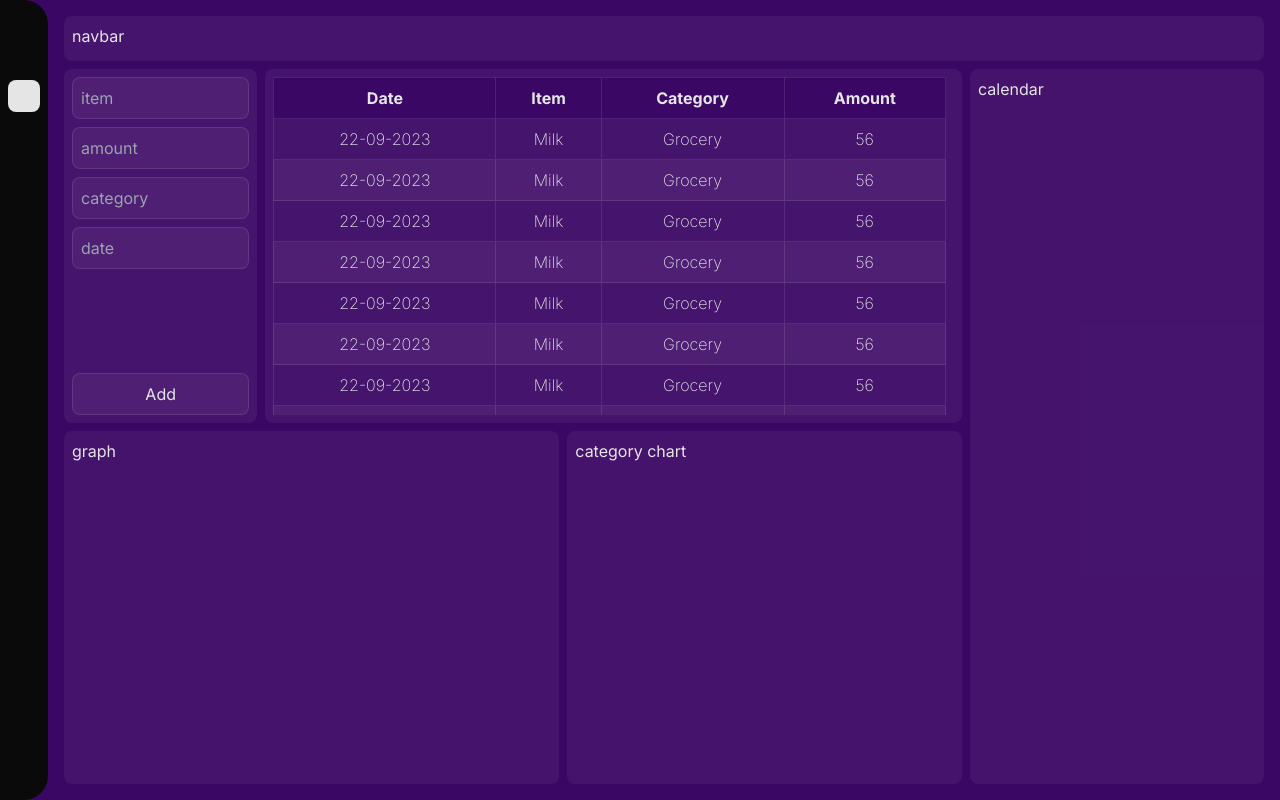
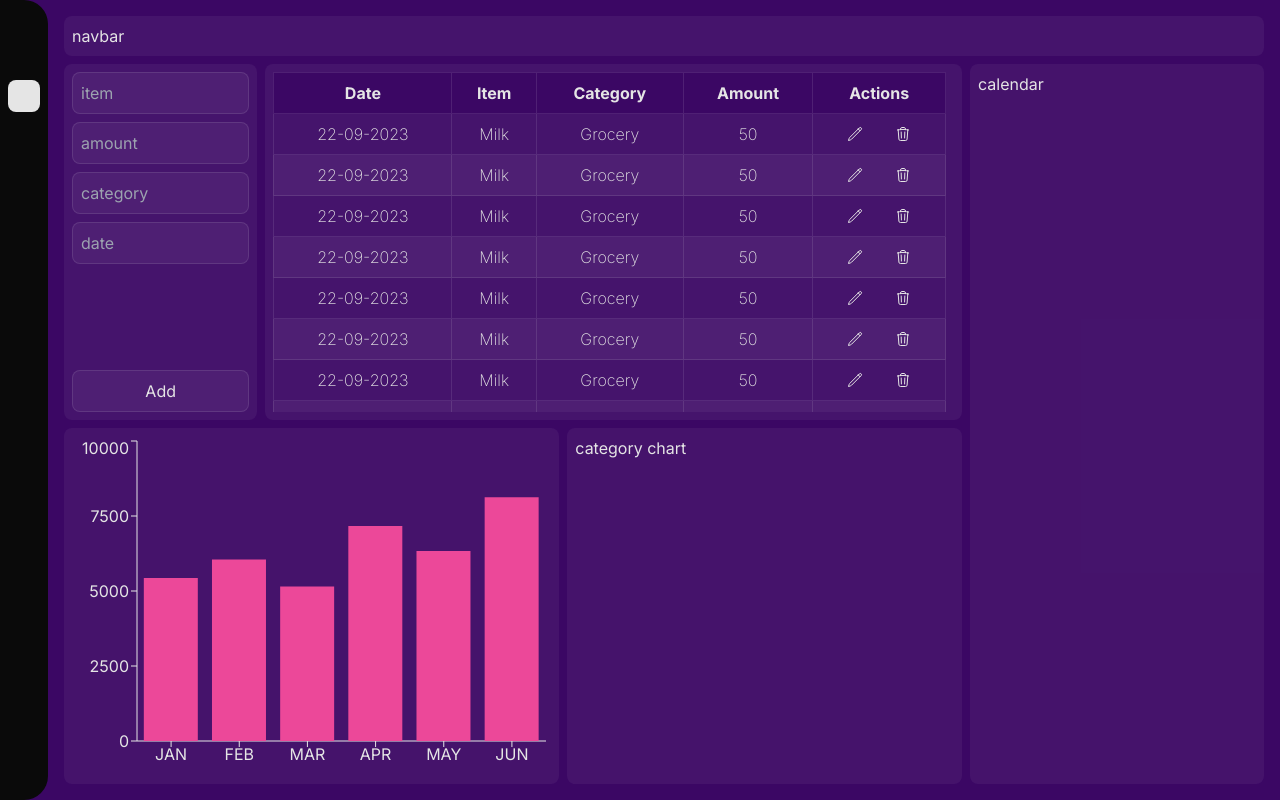
Before and after one commit to amirakbarwicaksono/financial-tracker, a Next.js app in the folder frontend/: page / in a window 1280 px wide. Built offline with nearby package versions, Linux system fonts and the light colour scheme.

Commit message:
added bar chart

```diff
--- /dev/null
+++ b/frontend/app/components/BarGraph.tsx
@@ -0,0 +1,63 @@
+"use client";
+
+import { Bar, BarChart, ResponsiveContainer, Tooltip, XAxis, YAxis } from "recharts";
+
+type DataPoint = {
+    month: string;
+    amount: number;
+};
+
+const CustomTooltip: React.FC<{
+    active?: boolean;
+    payload?: Array<{ payload: DataPoint }>;
+    label?: string;
+}> = ({ active, payload, label }) => {
+    if (active && payload && payload.length) {
+        const data = payload[0].payload;
+        return (
+            <div className="bubble border-thin">
+                <p>{`Month: ${label}`}</p>
+                <p>{`Amount: ${data.amount}`}</p>
+            </div>
+        );
+    }
+
+    return null;
+};
+
+const BarGraph = () => {
+    const data = [
+        { month: "JAN", amount: 5430 },
+        { month: "FEB", amount: 6050 },
+        { month: "MAR", amount: 5150 },
+        { month: "APR", amount: 7165 },
+        { month: "MAY", amount: 6330 },
+        { month: "JUN", amount: 8127 },
+    ];
+    return (
+        <div className="bubble col-span-5 row-span-3">
+            <ResponsiveContainer
+                width="100%"
+                height="100%"
+            >
+                <BarChart data={data}>
+                    <XAxis
+                        dataKey="month"
+                        stroke="currentColor"
+                    />
+                    <YAxis stroke="currentColor" />
+                    <Tooltip
+                        cursor={false}
+                        content={<CustomTooltip />}
+                    />
+                    <Bar
+                        dataKey="amount"
+                        fill="#ec4899"
+                    />
+                </BarChart>
+            </ResponsiveContainer>
+        </div>
+    );
+};
+
+export default BarGraph;
--- a/frontend/app/components/Button.tsx
+++ b/frontend/app/components/Button.tsx
@@ -1,5 +1,5 @@
 const Button = ({ name }: { name: string }) => {
-    return <button className="bubble border-thin w-full capitalize hover:bg-opacity-20 active:bg-opacity-10">{name}</button>;
+    return <button className="bubble border-thin w-full min-w-[100px] capitalize hover:bg-opacity-20 active:bg-opacity-10">{name}</button>;
 };
 
 export default Button;
--- a/frontend/app/components/Graph.tsx
+++ /dev/null
@@ -1,5 +0,0 @@
-const Graph = () => {
-    return <div className="bubble col-span-5 row-span-3">graph</div>;
-};
-
-export default Graph;
--- a/frontend/app/components/Input.tsx
+++ b/frontend/app/components/Input.tsx
@@ -3,7 +3,7 @@ const Input = ({ placeholder }: { placeholder?: string }) => {
         <input
             type="text"
             placeholder={placeholder}
-            className="w-full mb-2 bubble outline-none border-thin"
+            className="w-full mb-2 bubble outline-none border-thin min-w-[100px]"
         />
     );
 };
--- a/frontend/app/components/CategoryPieChart.tsx
+++ b/frontend/app/components/PieGraph.tsx
@@ -1,5 +1,5 @@
-const CategoryPieChart = () => {
+const PieGraph = () => {
     return <div className="bubble col-span-4 row-span-3">category chart</div>;
 };
 
-export default CategoryPieChart;
+export default PieGraph;
--- a/frontend/app/components/TransactionForm.tsx
+++ b/frontend/app/components/TransactionForm.tsx
@@ -3,7 +3,7 @@ import Input from "./Input";
 
 const TransactionForm = () => {
     return (
-        <div className="bubble col-span-2 row-span-3">
+        <div className="bubble col-span-2 row-span-3 overflow-auto">
             <form
                 action=""
                 className="flex flex-col h-full"
--- a/frontend/app/components/Transactions.tsx
+++ b/frontend/app/components/Transactions.tsx
@@ -1,4 +1,17 @@
 const Transactions = () => {
+    const data = [
+        { id: 0, date: "22-09-2023", item: "milk", category: "grocery", amount: 50 },
+        { id: 1, date: "22-09-2023", item: "milk", category: "grocery", amount: 50 },
+        { id: 2, date: "22-09-2023", item: "milk", category: "grocery", amount: 50 },
+        { id: 3, date: "22-09-2023", item: "milk", category: "grocery", amount: 50 },
+        { id: 4, date: "22-09-2023", item: "milk", category: "grocery", amount: 50 },
+        { id: 5, date: "22-09-2023", item: "milk", category: "grocery", amount: 50 },
+        { id: 6, date: "22-09-2023", item: "milk", category: "grocery", amount: 50 },
+        { id: 7, date: "22-09-2023", item: "milk", category: "grocery", amount: 50 },
+        { id: 8, date: "22-09-2023", item: "milk", category: "grocery", amount: 50 },
+        { id: 9, date: "22-09-2023", item: "milk", category: "grocery", amount: 50 },
+        { id: 10, date: "22-09-2023", item: "milk", category: "grocery", amount: 50 },
+    ];
     return (
         <div className="bubble col-span-7 row-span-3 overflow-hidden">
             <div className="overflow-auto pr-2 max-h-full">
@@ -9,58 +22,56 @@ const Transactions = () => {
                             <th>item</th>
                             <th>category</th>
                             <th>amount</th>
+                            <th>actions</th>
                         </tr>
                     </thead>
 
                     <tbody>
-                        <tr>
-                            <td>22-09-2023</td>
-                            <td>milk</td>
-                            <td>grocery</td>
-                            <td>56</td>
-                        </tr>
-                        <tr>
-                            <td>22-09-2023</td>
-                            <td>milk</td>
-                            <td>grocery</td>
-                            <td>56</td>
-                        </tr>
-                        <tr>
-                            <td>22-09-2023</td>
-                            <td>milk</td>
-                            <td>grocery</td>
-                            <td>56</td>
-                        </tr>
-                        <tr>
-                            <td>22-09-2023</td>
-                            <td>milk</td>
-                            <td>grocery</td>
-                            <td>56</td>
-                        </tr>
-                        <tr>
-                            <td>22-09-2023</td>
-                            <td>milk</td>
-                            <td>grocery</td>
-                            <td>56</td>
-                        </tr>
-                        <tr>
-                            <td>22-09-2023</td>
-                            <td>milk</td>
-                            <td>grocery</td>
-                            <td>56</td>
-                        </tr>
-                        <tr>
-                            <td>22-09-2023</td>
-                            <td>milk</td>
-                            <td>grocery</td>
-                            <td>56</td>
-                        </tr>
-                        <tr>
-                            <td>22-09-2023</td>
-                            <td>milk</td>
-                            <td>grocery</td>
-                            <td>56</td>
-                        </tr>
+                        {data.map((d) => (
+                            <tr key={d.id}>
+                                <td>{d.date}</td>
+                                <td>{d.item}</td>
+                                <td>{d.category}</td>
+                                <td>{d.amount}</td>
+                                <td>
+                                    <div className="flex justify-center gap-8">
+                                        <button>
+                                            <svg
+                                                xmlns="http://www.w3.org/2000/svg"
+                                                fill="none"
+                                                viewBox="0 0 24 24"
+                                                strokeWidth={1.5}
+                                                stroke="currentColor"
+                                                className="w-4 h-4"
+                                            >
+                                                <path
+                                                    strokeLinecap="round"
+                                                    strokeLinejoin="round"
+                                                    d="M16.862 4.487l1.687-1.688a1.875 1.875 0 112.652 2.652L6.832 19.82a4.5 4.5 0 01-1.897 1.13l-2.685.8.8-2.685a4.5 4.5 0 011.13-1.897L16.863 4.487zm0 0L19.5 7.125"
+                                                />
+                                            </svg>
+                                        </button>
+
+                                        <button>
+                                            <svg
+                                                xmlns="http://www.w3.org/2000/svg"
+                                                fill="none"
+                                                viewBox="0 0 24 24"
+                                                strokeWidth={1.5}
+                                                stroke="currentColor"
+                                                className="w-4 h-4"
+                                            >
+                                                <path
+                                                    strokeLinecap="round"
+                                                    strokeLinejoin="round"
+                                                    d="M14.74 9l-.346 9m-4.788 0L9.26 9m9.968-3.21c.342.052.682.107 1.022.166m-1.022-.165L18.16 19.673a2.25 2.25 0 01-2.244 2.077H8.084a2.25 2.25 0 01-2.244-2.077L4.772 5.79m14.456 0a48.108 48.108 0 00-3.478-.397m-12 .562c.34-.059.68-.114 1.022-.165m0 0a48.11 48.11 0 013.478-.397m7.5 0v-.916c0-1.18-.91-2.164-2.09-2.201a51.964 51.964 0 00-3.32 0c-1.18.037-2.09 1.022-2.09 2.201v.916m7.5 0a48.667 48.667 0 00-7.5 0"
+                                                />
+                                            </svg>
+                                        </button>
+                                    </div>
+                                </td>
+                            </tr>
+                        ))}
                     </tbody>
                 </table>
             </div>
--- a/frontend/app/globals.css
+++ b/frontend/app/globals.css
@@ -11,7 +11,7 @@
 }
 
 body {
-    @apply bg-purple-950 text-white overflow-x-hidden;
+    @apply bg-purple-950  overflow-x-hidden;
 }
 
 .border-thin {
@@ -36,6 +36,10 @@ td:first-child {
     @apply border-l;
 }
 
+td button {
+    @apply hover:scale-125 transition;
+}
+
 tbody tr {
     @apply even:bg-white even:bg-opacity-5 font-extralight;
 }
--- a/frontend/app/page.tsx
+++ b/frontend/app/page.tsx
@@ -1,7 +1,7 @@
+import BarGraph from "./components/BarGraph";
 import Calendar from "./components/Calendar";
-import CategoryPieChart from "./components/CategoryPieChart";
-import Graph from "./components/Graph";
 import Navbar from "./components/Navbar";
+import PieGraph from "./components/PieGraph";
 import Sidebar from "./components/Sidebar";
 import TransactionForm from "./components/TransactionForm";
 import Transactions from "./components/Transactions";
@@ -16,8 +16,8 @@ export default function Home() {
                     <TransactionForm />
                     <Transactions />
                     <Calendar />
-                    <Graph />
-                    <CategoryPieChart />
+                    <BarGraph />
+                    <PieGraph />
                 </div>
             </div>
         </div>
--- a/frontend/package.json
+++ b/frontend/package.json
@@ -19,6 +19,7 @@
     "postcss": "8.4.30",
     "react": "18.2.0",
     "react-dom": "18.2.0",
+    "recharts": "^2.8.0",
     "tailwindcss": "3.3.3",
     "typescript": "5.2.2"
   }
```
Also changed, not shown: 1 other file (tests, documents, lock files or other folders).
